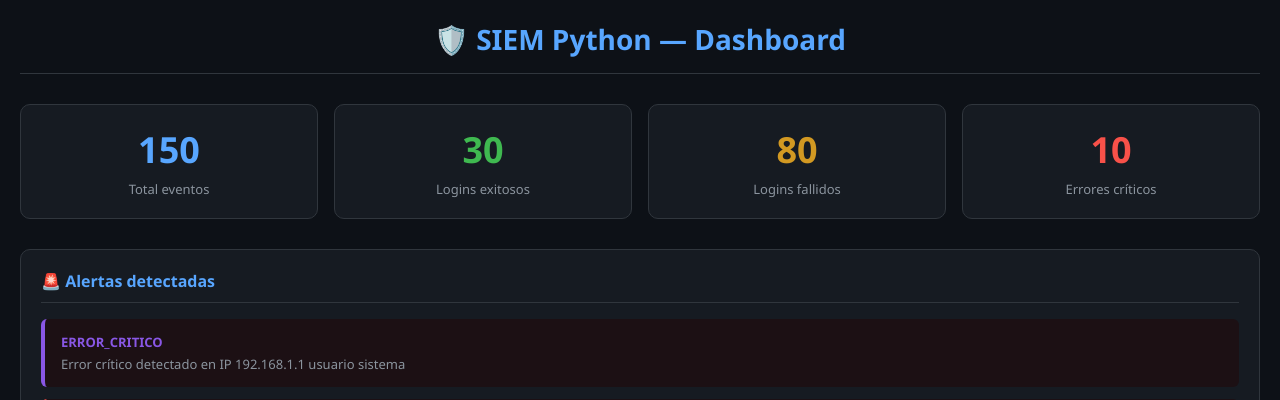
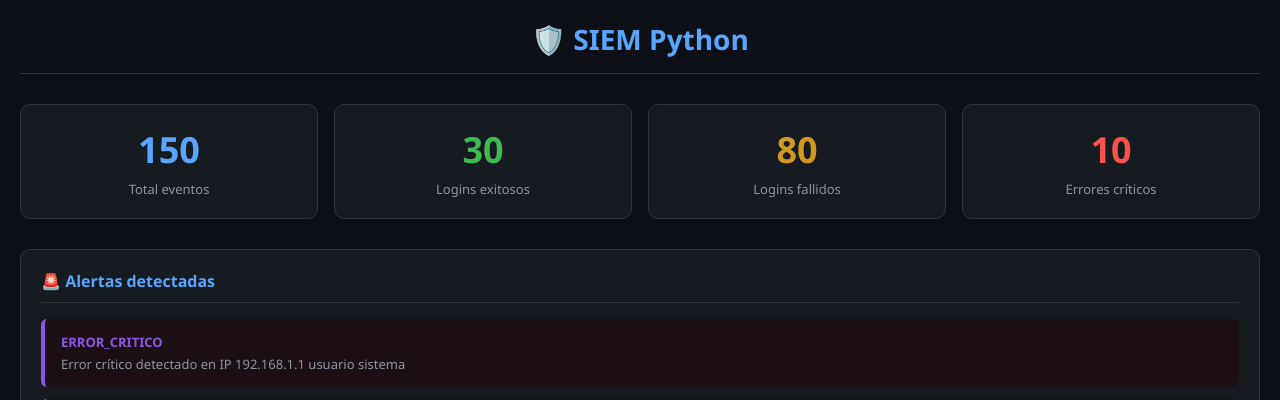
Before and after one commit to Lucasjavier708/SIEM---Python, a Flask app: page / in a window 1280 px wide. Shown: the top 400 px of the page. Run offline with Flask 3, Linux system fonts and the light colour scheme; data comes from the database, SQL or seed files in the repository; both versions use the stored data as it was after the commit.

Commit message:
Etapa 4.1

```diff
--- a/src/templates/index.html
+++ b/src/templates/index.html
@@ -145,7 +145,7 @@
 </head>
 <body>
 
-    <h1>🛡️ SIEM Python — Dashboard</h1>
+    <h1>🛡️ SIEM Python</h1>
 
     <!-- Estadísticas -->
     <div class="stats">
```
Also changed, not shown: data/siem.db.
